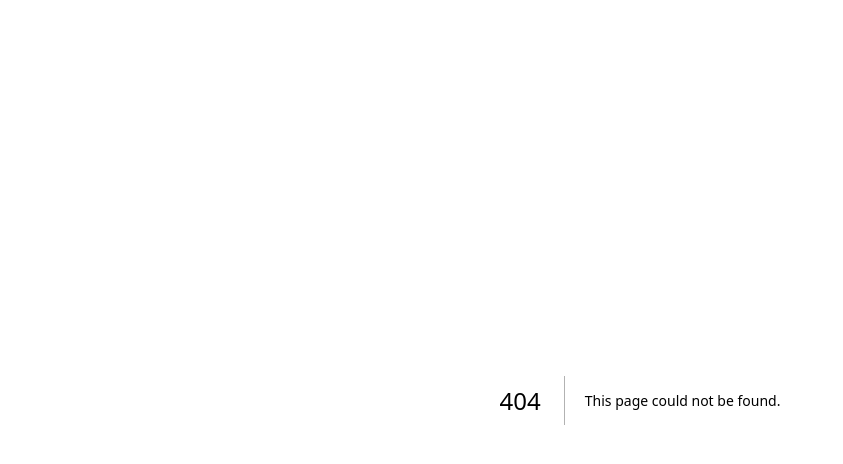
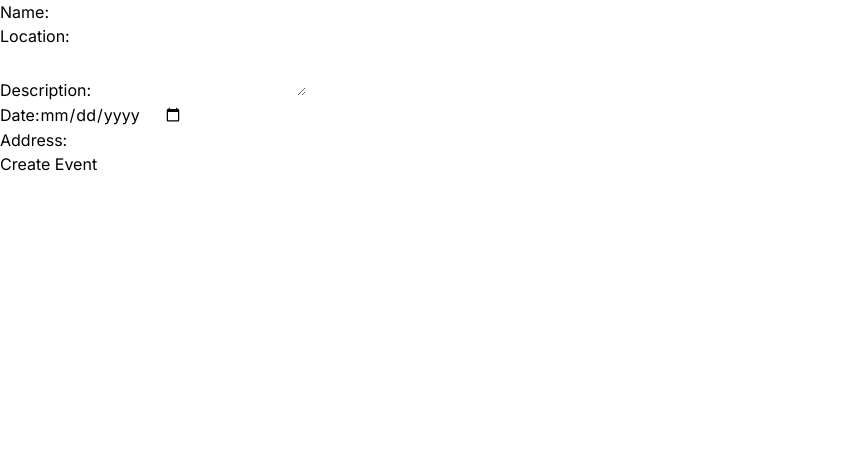
Before and after one commit to juanpa097/teapptro-creator, a Next.js app: page /create-event in a window 1280 px wide. Before the commit this address had no page. Shown: the top 464 px of the page, without its empty margins (0-843 px from the left). Built offline with nearby package versions, Linux system fonts and the light colour scheme.

Commit message:
added simple form

```diff
--- /dev/null
+++ b/app/create-event/page.tsx
@@ -0,0 +1,84 @@
+"use client";
+
+import Image from 'next/image'
+import { useState } from 'react';
+
+export default function CreateEvent() {
+
+  const [name, setName] = useState('');
+  const [location, setLocation] = useState('');
+  const [description, setDescription] = useState('');
+  const [date, setDate] = useState('');
+  const [address, setAddress] = useState('');
+
+  const handleSubmit = (e: React.FormEvent<HTMLFormElement>) => {
+    e.preventDefault();
+    // You can perform any necessary form submission logic here
+    // For example, sending the data to a server or updating the state
+    console.log({
+      name,
+      location,
+      description,
+      date,
+      address,
+    });
+    // Reset form fields
+    setName('');
+    setLocation('');
+    setDescription('');
+    setDate('');
+    setAddress('');
+  };
+
+  return (
+    <div>
+      <form onSubmit={handleSubmit}>
+        <label>
+          Name:
+          <input
+            type="text"
+            value={name}
+            onChange={(e) => setName(e.target.value)}
+          />
+        </label>
+        <br />
+        <label>
+          Location:
+          <input
+            type="text"
+            value={location}
+            onChange={(e) => setLocation(e.target.value)}
+          />
+        </label>
+        <br />
+        <label>
+          Description:
+          <textarea
+            value={description}
+            onChange={(e) => setDescription(e.target.value)}
+          />
+        </label>
+        <br />
+        <label>
+          Date:
+          <input
+            type="date"
+            value={date}
+            onChange={(e) => setDate(e.target.value)}
+          />
+        </label>
+        <br />
+        <label>
+          Address:
+          <input
+            type="text"
+            value={address}
+            onChange={(e) => setAddress(e.target.value)}
+          />
+        </label>
+        <br />
+        <button type="submit">Create Event</button>
+      </form>
+    </div>
+  )
+}
```
